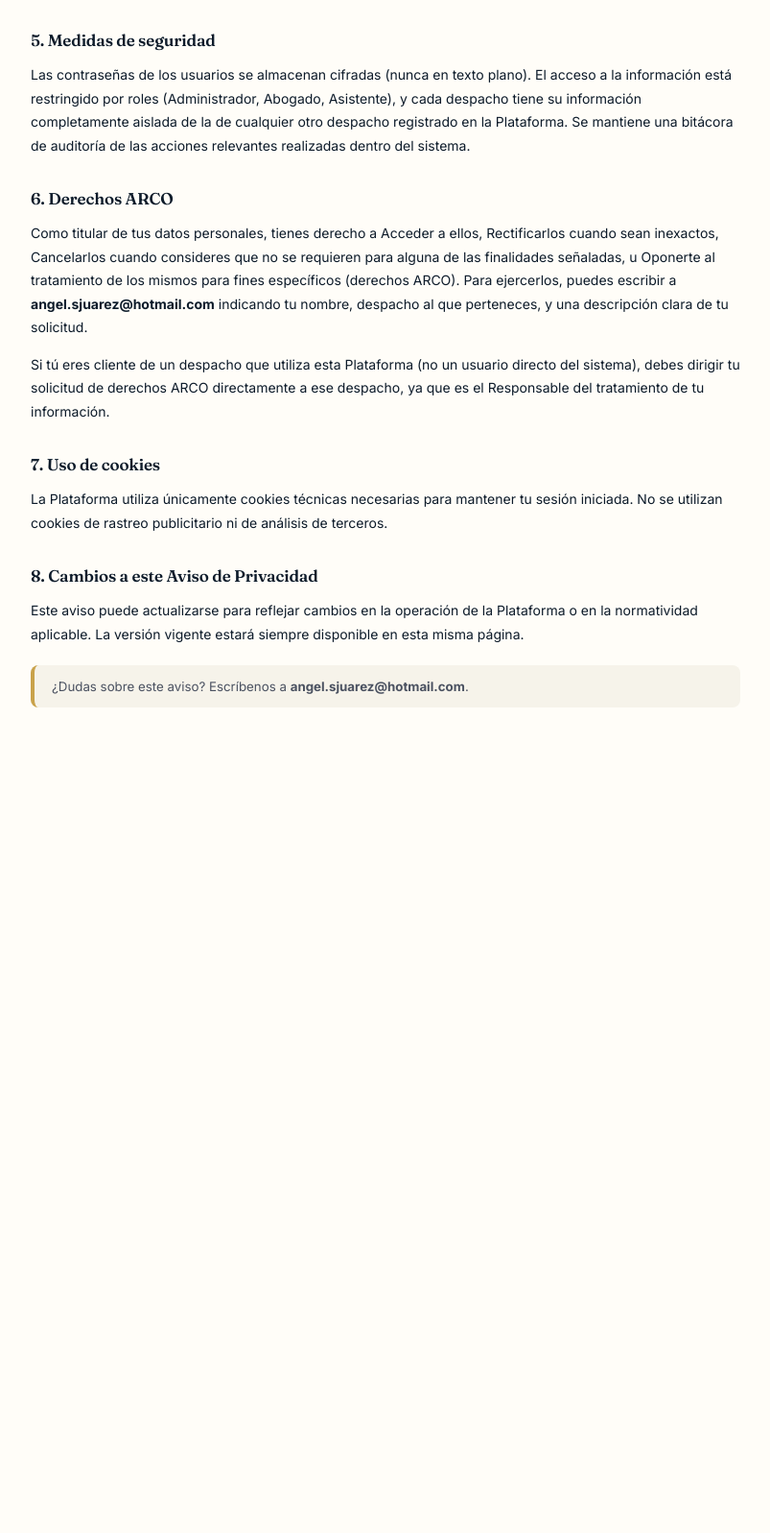
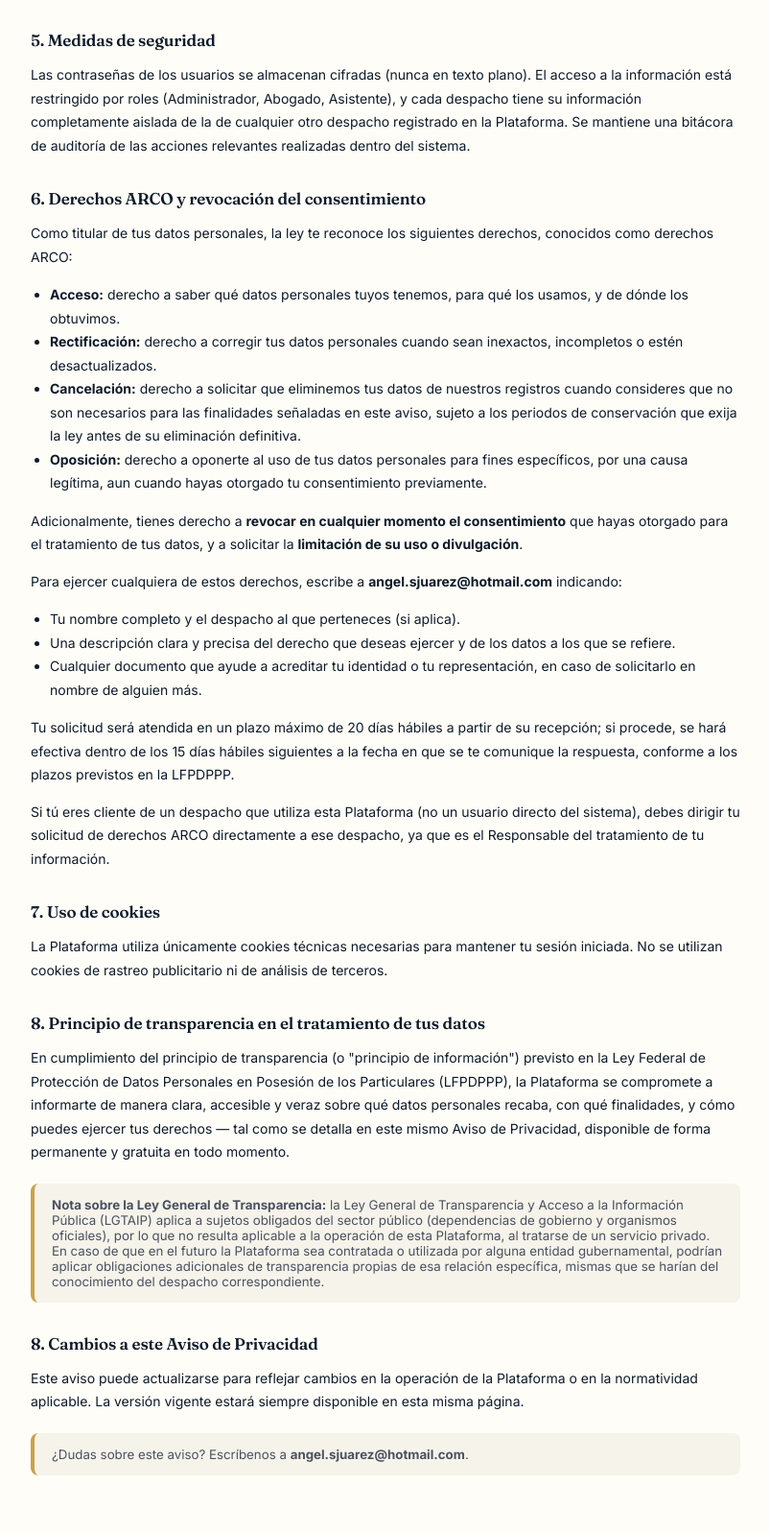
Before and after one commit to angelsjuarez-cloud/sistema-de-gestion-juridica-, a Flask app: page /privacidad in a window 1280 px wide. Shown: the part 1366-2963 px from the top of the page at 96% size, without its empty margins (238-1041 px from the left). Before the commit the page ends 2103 px from the top, so only its background shows below. Run offline with Flask 3, Linux system fonts and the light colour scheme.

Commit message:
arreglos al aviso de privasidad

```diff
--- a/templates/aviso_privacidad.html
+++ b/templates/aviso_privacidad.html
@@ -21,7 +21,7 @@
 </head>
 <body style="background:var(--papel);">
 <div class="legal-wrap">
-  <a href="javascript:history.back()" class="volver">← Volver</a>
+  <a href="{{ url_for('login') }}" class="volver" onclick="if(window.history.length > 1){ event.preventDefault(); window.history.back(); }">← Volver</a>
   <h1>Aviso de Privacidad</h1>
   <div class="fecha">Última actualización: {{ hoy.strftime('%d de %B de %Y') if hoy else '' }}</div>
 
@@ -95,13 +95,47 @@
     del sistema.
   </p>
 
-  <h2>6. Derechos ARCO</h2>
+  <h2>6. Derechos ARCO y revocación del consentimiento</h2>
   <p>
-    Como titular de tus datos personales, tienes derecho a Acceder a ellos, Rectificarlos cuando
-    sean inexactos, Cancelarlos cuando consideres que no se requieren para alguna de las
-    finalidades señaladas, u Oponerte al tratamiento de los mismos para fines específicos (derechos
-    ARCO). Para ejercerlos, puedes escribir a <b>angel.sjuarez@hotmail.com</b> indicando tu nombre,
-    despacho al que perteneces, y una descripción clara de tu solicitud.
+    Como titular de tus datos personales, la ley te reconoce los siguientes derechos, conocidos
+    como derechos ARCO:
+  </p>
+  <ul>
+    <li>
+      <b>Acceso:</b> derecho a saber qué datos personales tuyos tenemos, para qué los usamos, y de
+      dónde los obtuvimos.
+    </li>
+    <li>
+      <b>Rectificación:</b> derecho a corregir tus datos personales cuando sean inexactos,
+      incompletos o estén desactualizados.
+    </li>
+    <li>
+      <b>Cancelación:</b> derecho a solicitar que eliminemos tus datos de nuestros registros cuando
+      consideres que no son necesarios para las finalidades señaladas en este aviso, sujeto a los
+      periodos de conservación que exija la ley antes de su eliminación definitiva.
+    </li>
+    <li>
+      <b>Oposición:</b> derecho a oponerte al uso de tus datos personales para fines específicos,
+      por una causa legítima, aun cuando hayas otorgado tu consentimiento previamente.
+    </li>
+  </ul>
+  <p>
+    Adicionalmente, tienes derecho a <b>revocar en cualquier momento el consentimiento</b> que
+    hayas otorgado para el tratamiento de tus datos, y a solicitar la <b>limitación de su uso o
+    divulgación</b>.
+  </p>
+  <p>
+    Para ejercer cualquiera de estos derechos, escribe a <b>angel.sjuarez@hotmail.com</b> indicando:
+  </p>
+  <ul>
+    <li>Tu nombre completo y el despacho al que perteneces (si aplica).</li>
+    <li>Una descripción clara y precisa del derecho que deseas ejercer y de los datos a los que se refiere.</li>
+    <li>Cualquier documento que ayude a acreditar tu identidad o tu representación, en caso de solicitarlo en nombre de alguien más.</li>
+  </ul>
+  <p>
+    Tu solicitud será atendida en un plazo máximo de 20 días hábiles a partir de su recepción; si
+    procede, se hará efectiva dentro de los 15 días hábiles siguientes a la fecha en que se te
+    comunique la respuesta, conforme a los plazos previstos en la LFPDPPP.
   </p>
   <p>
     Si tú eres cliente de un despacho que utiliza esta Plataforma (no un usuario directo del
@@ -115,6 +149,25 @@
     No se utilizan cookies de rastreo publicitario ni de análisis de terceros.
   </p>
 
+  <h2>8. Principio de transparencia en el tratamiento de tus datos</h2>
+  <p>
+    En cumplimiento del principio de transparencia (o "principio de información") previsto en la
+    Ley Federal de Protección de Datos Personales en Posesión de los Particulares (LFPDPPP), la
+    Plataforma se compromete a informarte de manera clara, accesible y veraz sobre qué datos
+    personales recaba, con qué finalidades, y cómo puedes ejercer tus derechos — tal como se
+    detalla en este mismo Aviso de Privacidad, disponible de forma permanente y gratuita en todo
+    momento.
+  </p>
+  <div class="nota">
+    <b>Nota sobre la Ley General de Transparencia:</b> la Ley General de Transparencia y Acceso a
+    la Información Pública (LGTAIP) aplica a sujetos obligados del sector público (dependencias de
+    gobierno y organismos oficiales), por lo que no resulta aplicable a la operación de esta
+    Plataforma, al tratarse de un servicio privado. En caso de que en el futuro la Plataforma sea
+    contratada o utilizada por alguna entidad gubernamental, podrían aplicar obligaciones
+    adicionales de transparencia propias de esa relación específica, mismas que se harían del
+    conocimiento del despacho correspondiente.
+  </div>
+
   <h2>8. Cambios a este Aviso de Privacidad</h2>
   <p>
     Este aviso puede actualizarse para reflejar cambios en la operación de la Plataforma o en la
```
